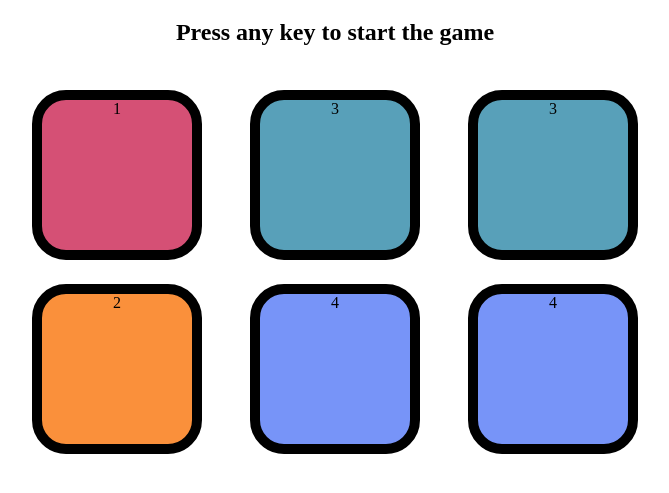
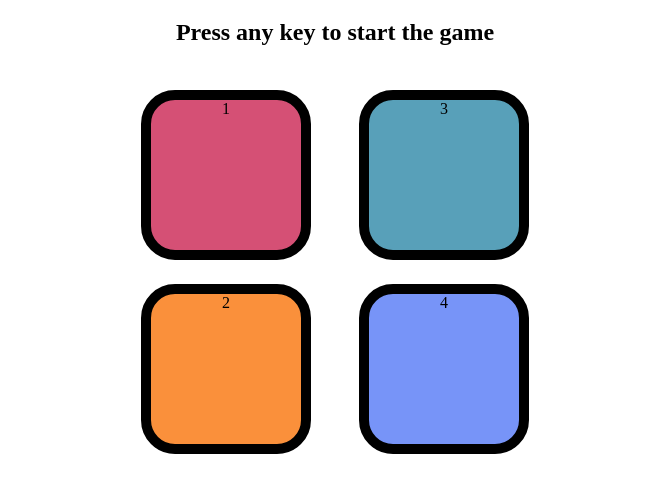
Before and after one commit to Md-sarfraz/simon-game, a plain HTML site: page index.html in a window 1280 px wide. Shown: the part 61-554 px from the top of the page, without its empty margins (305-974 px from the left). Drawn offline with Linux system fonts and the light colour scheme.

Commit message:
test the git

```diff
--- a/index.html
+++ b/index.html
@@ -20,12 +20,7 @@
             <div class="btn green">3</div>
             <div class="btn purple">4</div>
         </div>
-        <div class="lineTwo">
-            <div class="btn green">3</div>
-            <div class="btn purple">4</div>
-        </div>
     </div>
     <script src="./app.js"></script>
 </body>
-
 </html>
```
